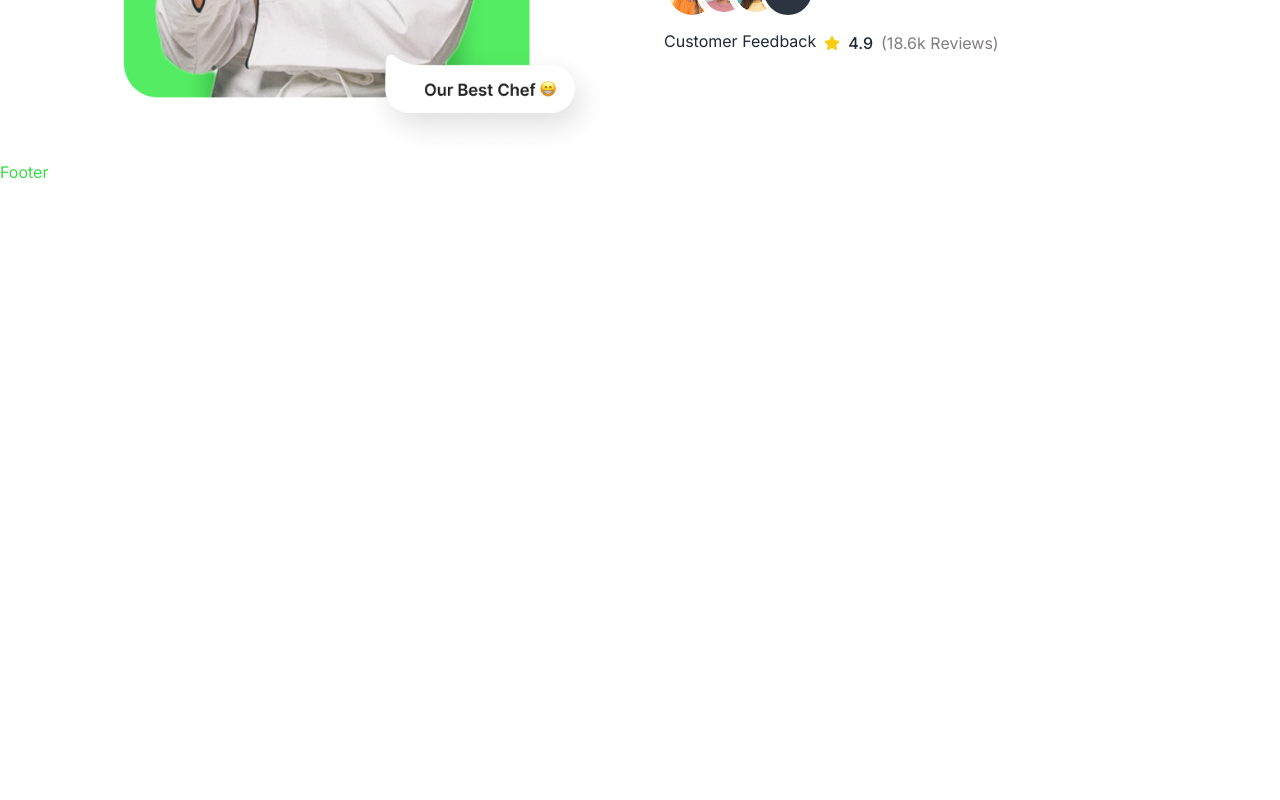
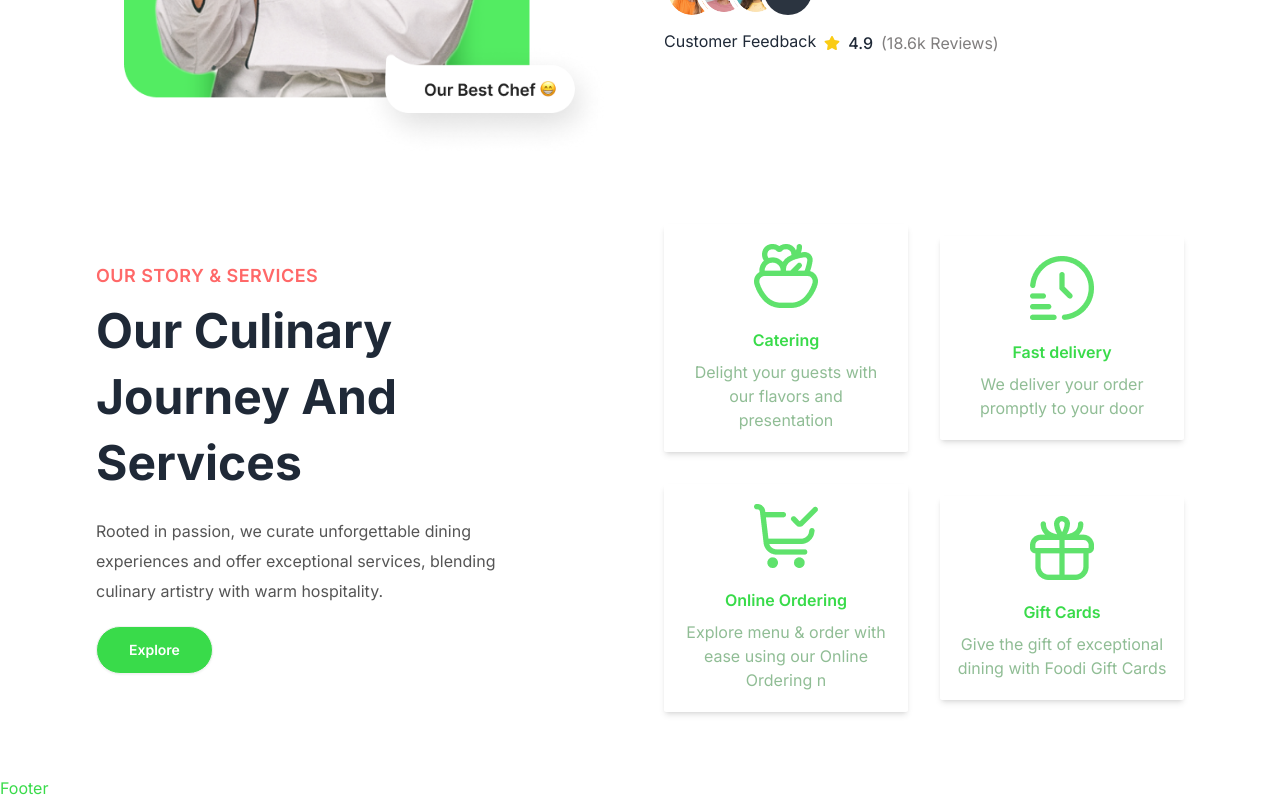
Before and after one commit to Abe-Tiz/food_deliver, a React (Vite) app: page / in a window 1280 px wide. Shown: the part 2884-3684 px from the top of the page. Before the commit the page ends 3068 px from the top, so only its background shows below. Built offline with nearby package versions, Linux system fonts and the light colour scheme.

Commit message:
add services section

```diff
--- a/src/pages/home/Home.jsx
+++ b/src/pages/home/Home.jsx
@@ -3,6 +3,7 @@
 import Categories from './Categories';
 import SpecialDishes from './SpecialDishes';
 import Testimonials from './Testimonials';
+import OurServices from './OurServices';
 
 const Home = () => {
   return (
@@ -11,6 +12,7 @@
       <Categories />
       <SpecialDishes />
       <Testimonials />
+      <OurServices />
     </>
   )
 }
--- /dev/null
+++ b/src/pages/home/OurServices.jsx
@@ -0,0 +1,69 @@
+import React from 'react'
+
+const OurServices = () => {
+
+    const serviceLists = [
+      {
+        id: 1,
+        title: "Catering",
+        des: "Delight your guests with our flavors and  presentation",
+        img: "/images/home/services/icon1.png",
+      },
+      {
+        id: 2,
+        title: "Fast delivery",
+        des: "We deliver your order promptly to your door",
+        img: "/images/home/services/icon2.png",
+      },
+      {
+        id: 3,
+        title: "Online Ordering",
+        des: "Explore menu & order with ease using our Online Ordering n",
+        img: "/images/home/services/icon3.png",
+      },
+      {
+        id: 4,
+        title: "Gift Cards",
+        des: "Give the gift of exceptional dining with Foodi Gift Cards",
+        img: "/images/home/services/icon4.png",
+      },
+    ];
+
+  return (
+    <div className="section-container my-16">
+      <div className="flex flex-col md:flex-row items-center justify-between gap-12">
+        <div className="md:w-1/2">
+          <div className="text-left md:w-4/5">
+            <p className="subtitle">Our Story & Services</p>
+            <h2 className="title">Our Culinary Journey And Services</h2>
+            <p className="my-5 text-secondary leading-[30px]">
+              Rooted in passion, we curate unforgettable dining experiences and
+              offer exceptional services, blending culinary artistry with warm
+              hospitality.
+            </p>
+
+            <button className="bg-green font-semibold btn text-white px-8 py-3 rounded-full">
+              Explore
+            </button>
+          </div>
+        </div>
+        <div className="md:w-1/2">
+          <div className="grid sm:grid-cols-2 grid-cols-1 gap-8 items-center">
+            {serviceLists.map((service) => (
+              <div
+                key={service.id}
+                className="shadow-md rounded-sm py-5 px-4 text-center space-y-2 text-green cursor-pointer hover:border hover:border-indigo-600 transition-all duration-200"
+              >
+                <img src={service.img} alt="" className=" mx-auto" />
+                <h5 className="pt-3 font-semibold"> {service.title}</h5>
+                <p className="text-[#90BD95]">{service.des}</p>
+              </div>
+            ))}
+          </div>
+        </div>
+      </div>
+    </div>
+  );
+}
+
+export default OurServices
```
